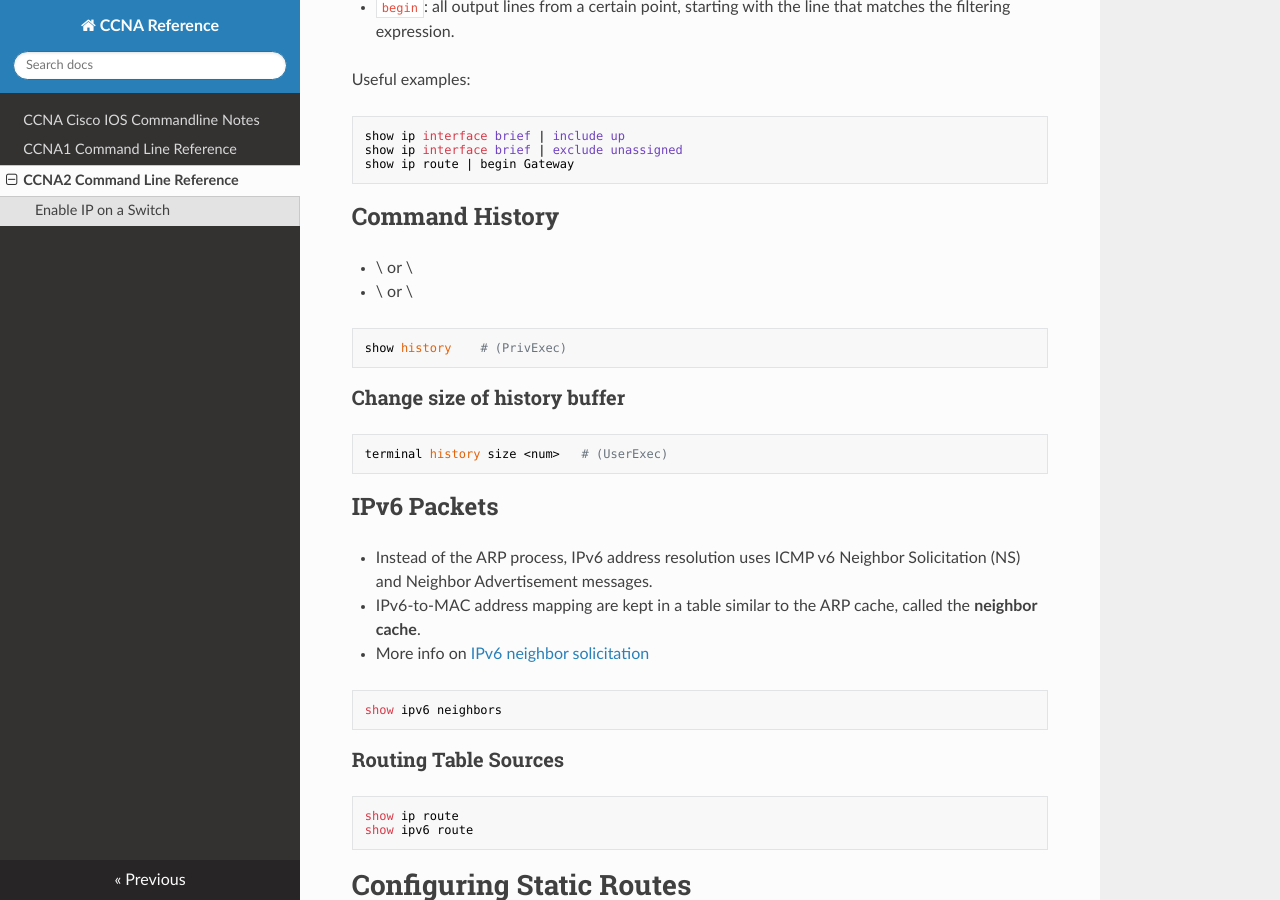
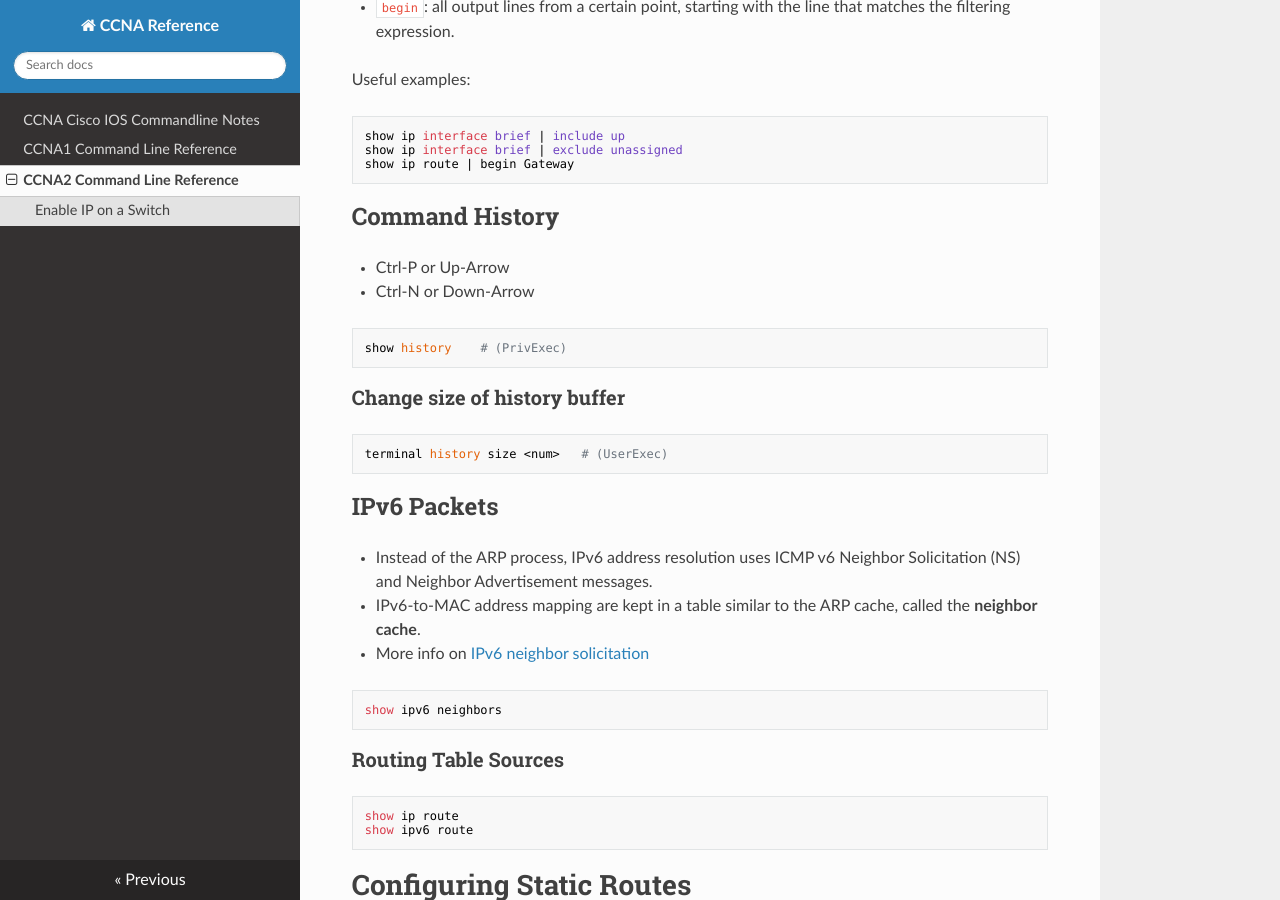
Before and after one commit to dotneko/ccna-ref, an MkDocs documentation site: the page built from docs/CCNA2_Cmdline.md, in a window 1280 px wide and 900 px high, scrolled down 3128 px. Built offline with MkDocs 1.6.1, drawn with Linux system fonts in a browser that asks for light colours; nearby versions of some CDN libraries.

Commit message:
Minor fix

````diff
--- a/docs/CCNA2_Cmdline.md
+++ b/docs/CCNA2_Cmdline.md
@@ -151,8 +151,8 @@
 
 ## Command History
 
-- \<Ctrl-P> or \<Up Arrow>
-- \<Ctrl-N> or \<Down Arrow>
+- Ctrl-P or Up-Arrow
+- Ctrl-N or Down-Arrow
 
 ```
 show history    # (PrivExec)
````
